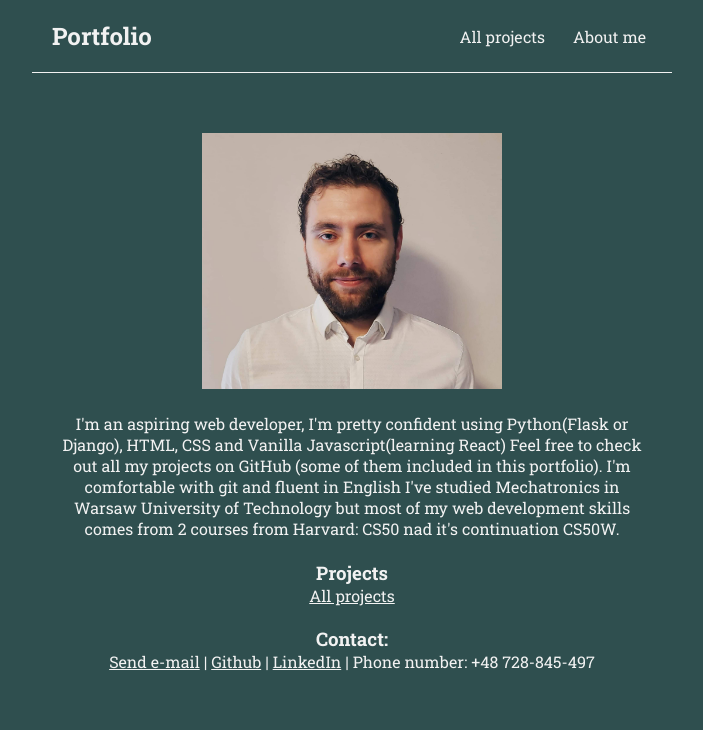
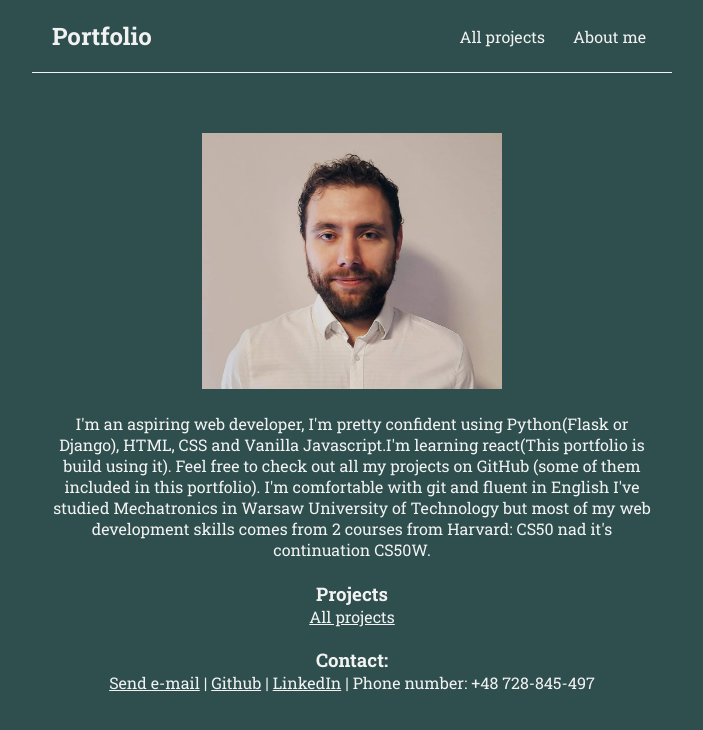
Before and after one commit to wer08/portfolio, a React (Create React App) app: page / in a window 1280 px wide. Shown: the top 730 px of the page, without its empty margins (288-991 px from the left). Built offline with nearby package versions, Linux system fonts and the light colour scheme.

Commit message:
all changes

```diff
--- a/src/About.js
+++ b/src/About.js
@@ -7,7 +7,7 @@ const About = () => {
             <div className="description">
                 <img src={profile} alt="not found" className="profilePic" />
                 <div className="aboutMe">
-                    I'm an aspiring web developer, I'm pretty confident using Python(Flask or Django), HTML, CSS and Vanilla Javascript(learning React)
+                    I'm an aspiring web developer, I'm pretty confident using Python(Flask or Django), HTML, CSS and Vanilla Javascript.I'm learning react(This portfolio is build using it).
                     Feel free to check out all my projects on GitHub (some of them included in this portfolio). I'm comfortable with git and fluent in English  I've studied Mechatronics in Warsaw University of Technology but most of my web development skills comes from 2 courses from Harvard:
                     CS50 nad it's continuation CS50W.
                 </div>
```
